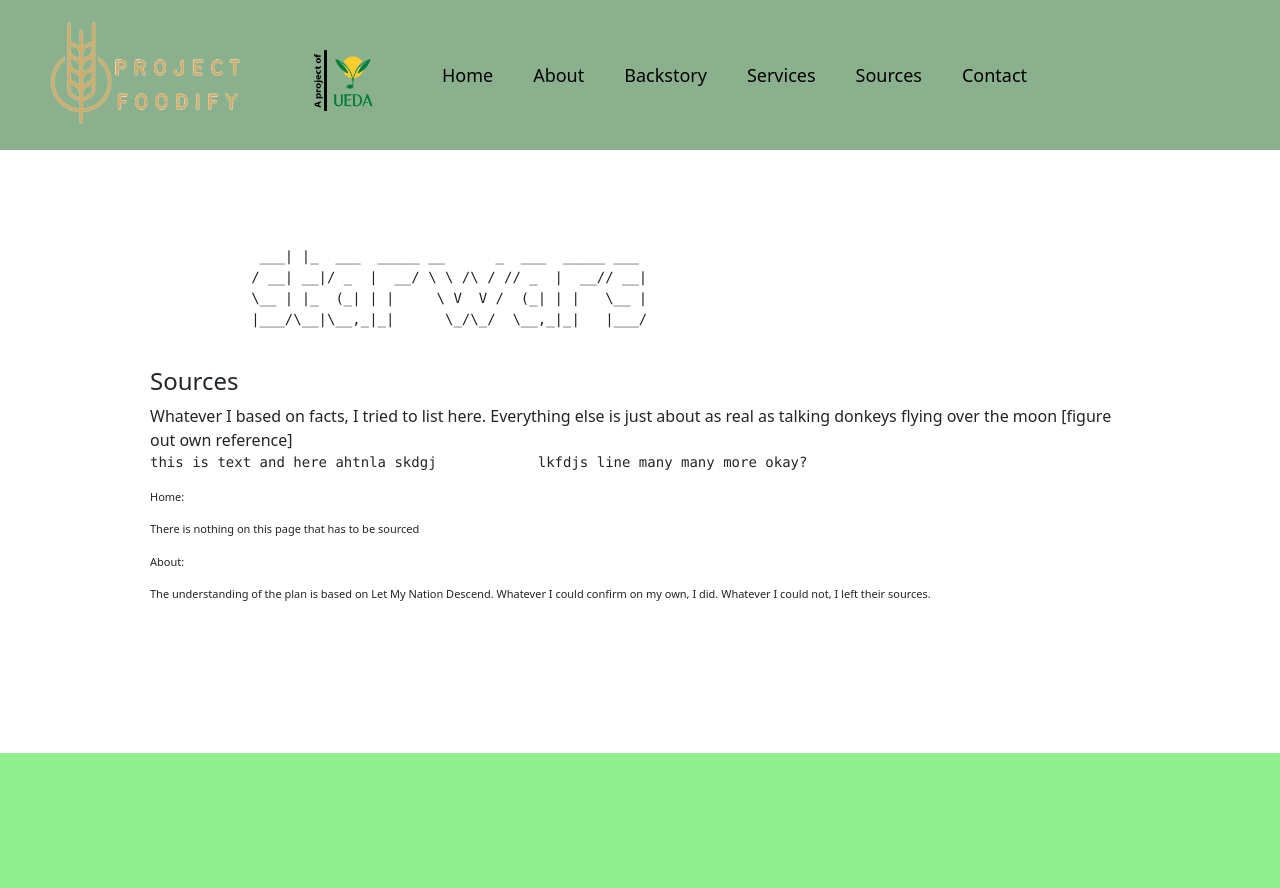
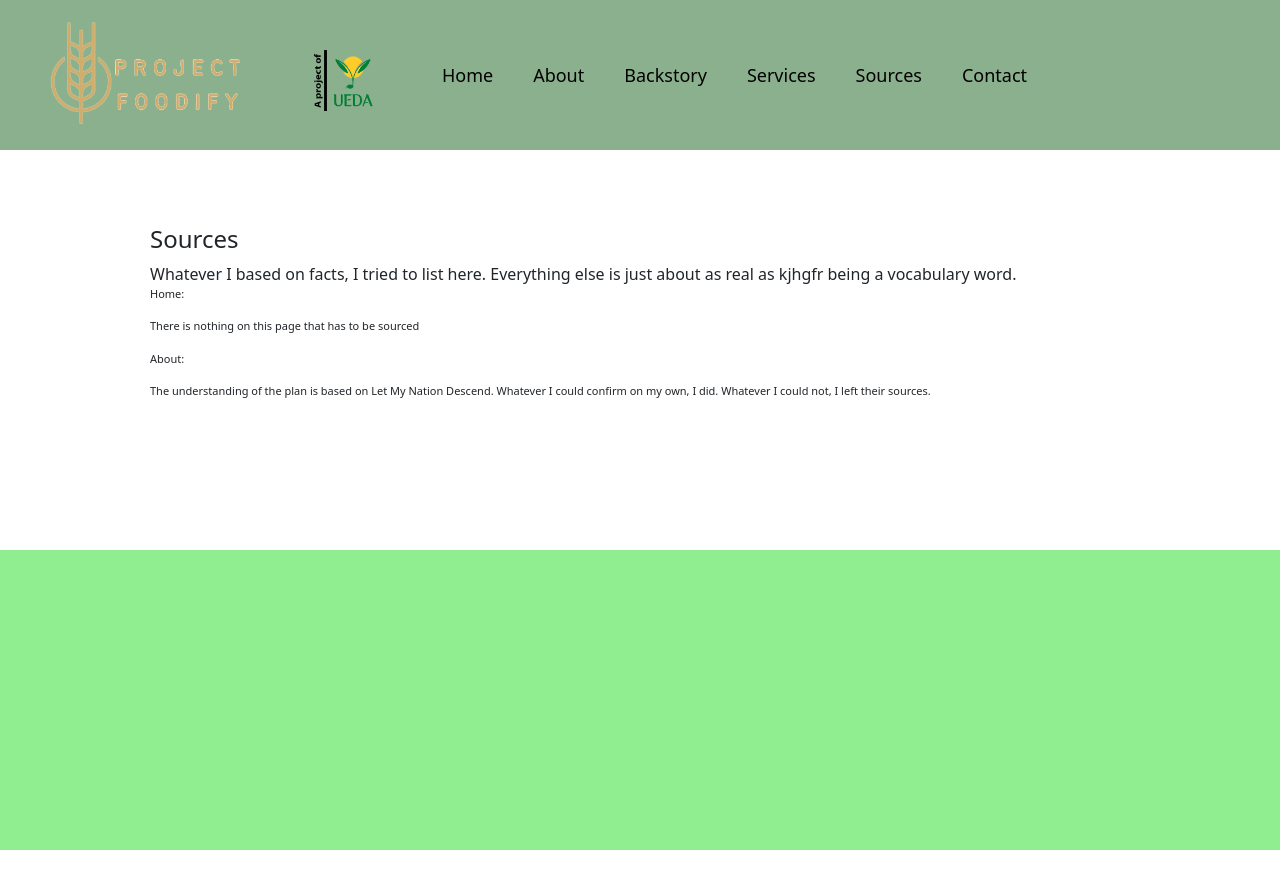
Before and after one commit to EstherSalamon/ProjectFoodify, a React (Vite) app in the folder KeepCowsFat.Web/ClientApp/: page /sources in a window 1280 px wide. Shown: the top 888 px of the page. After the commit the page ends 850 px from the top, so only its background shows below. Built offline with nearby package versions, Linux system fonts and the light colour scheme.

Commit message:
awesomeness

```diff
--- a/KeepCowsFat.Web/ClientApp/src/Pages/Sources.jsx
+++ b/KeepCowsFat.Web/ClientApp/src/Pages/Sources.jsx
@@ -20,25 +20,11 @@ import './Sources.css';
 
 function Sources() {
 
-    var title = String.raw`
-             ___| |_  ___  _____ __      _  ___  _____ ___
-            / __| __|/ _  |  __/ \ \ /\ / // _  |  __// __|
-            \__ | |_  (_| | |     \ V  V /  (_| | |   \__ |
-            |___/\__|\__,_|_|      \_/\_/  \__,_|_|   |___/
-        `;
-
     return (
         <div style={{ margin: 150 }}>
-            <pre>{title}</pre>
             <h4>Sources</h4>
-            <h>Whatever I based on facts, I tried to list here. Everything else is just about as real as talking donkeys flying over the moon [figure out own reference]</h>
+            <h>Whatever I based on facts, I tried to list here. Everything else is just about as real as kjhgfr being a vocabulary word.</h>
             <br/>
-            <pre>this is text
-                and here
-                ahtnla skdgj            lkfdjs
-                line many
-                many more
-            okay?</pre>
 
             <p>Home:</p>
             <p>There is nothing on this page that has to be sourced</p>
```
